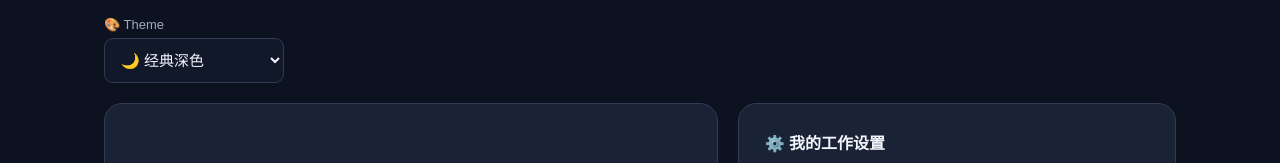
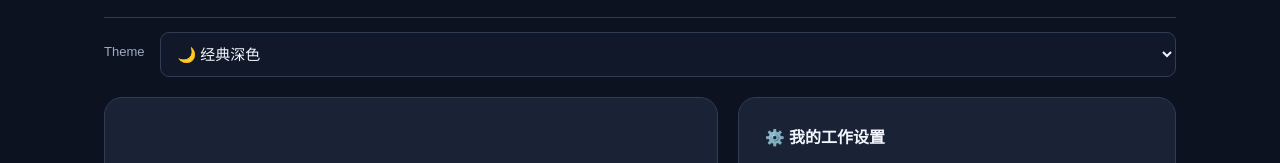
Before and after one commit to sbsvhans-jpg/work-motivator, a plain HTML site: page index.html in a window 1280 px wide. Shown: the part 179-342 px from the top of the page. Drawn offline with Linux system fonts and the light colour scheme.

Commit message:
Update index.html

```diff
--- a/index.html
+++ b/index.html
@@ -494,9 +494,11 @@ label {
 </header>
 
 
-<div class="theme-selector" style="width:180px;max-width:100%;margin-bottom:20px">
-
-  <label for="themeSelect">🎨 Theme</label>
+
+<div class="theme-selector" style="width:100%;max-width:100%;margin-bottom:20px;display:flex;align-items:center;justify-content:space-between;gap:16px;border-top:1px solid var(--theme-border, #48516b);padding-top:14px">
+
+
+  <label for="themeSelect"> Theme</label>
   <select id="themeSelect">
     <option value="dark">🌙 经典深色</option>
     <option value="light">☀️ 简约浅色</option>
```
